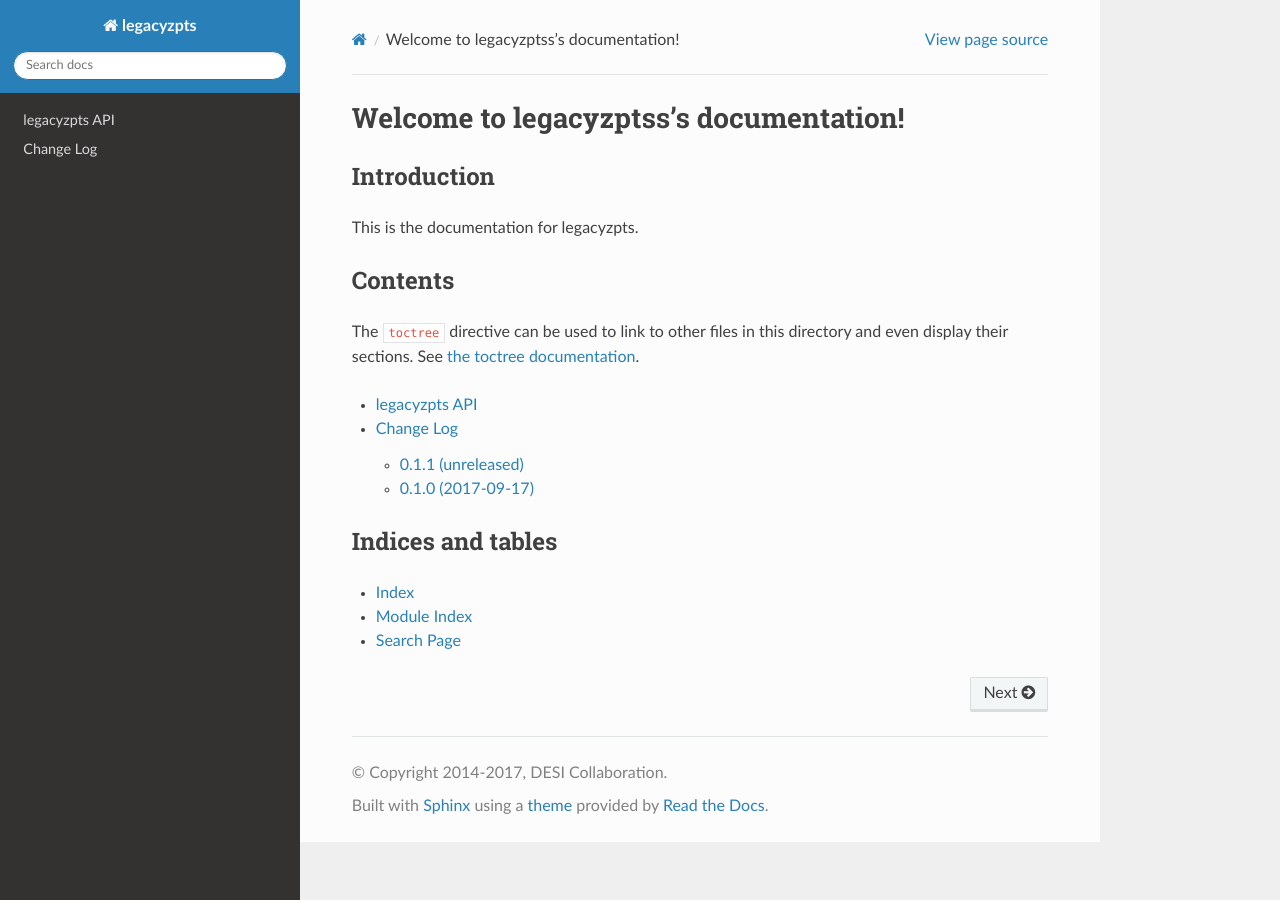
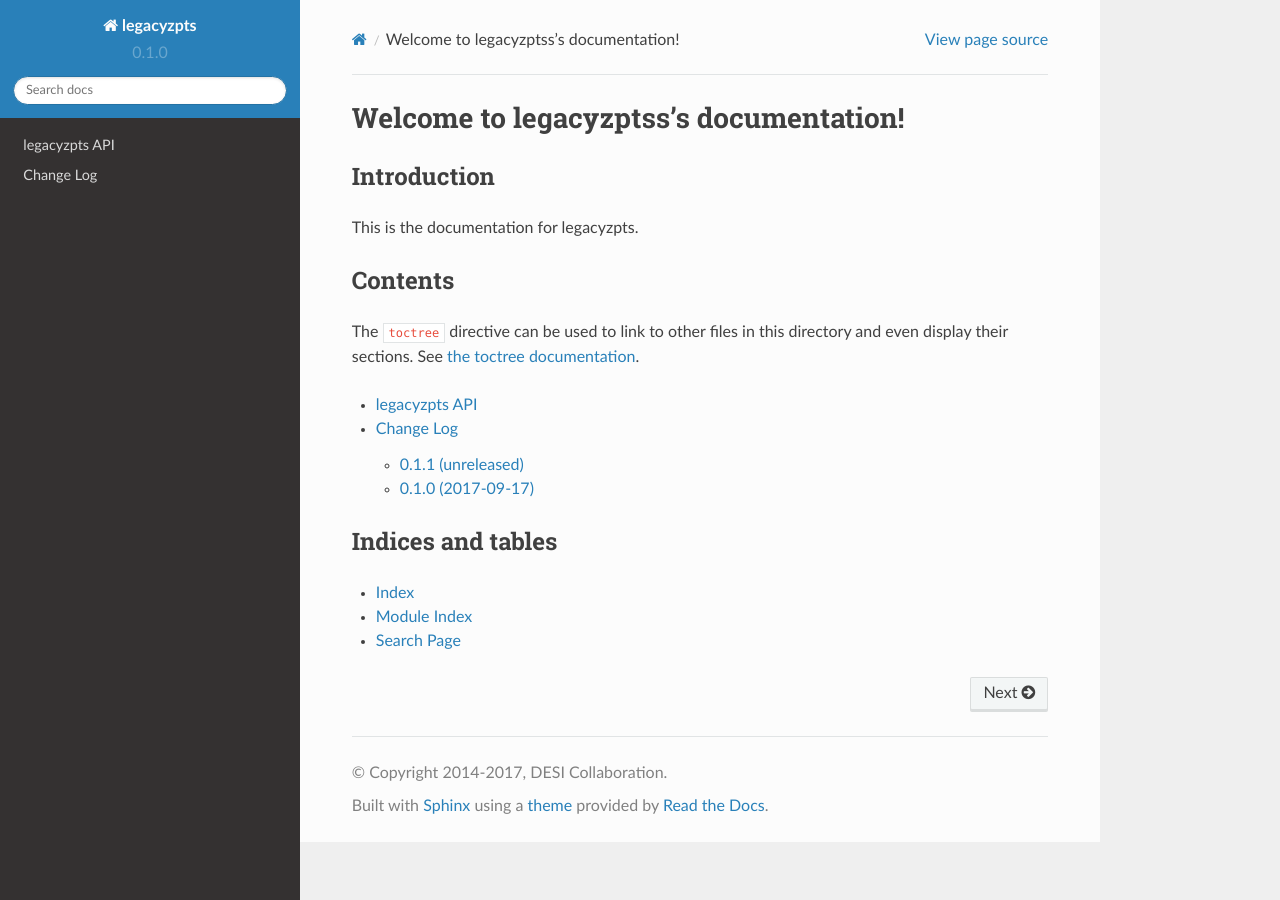
Before and after one commit to legacysurvey/legacyzpts, a Sphinx documentation site: the page built from doc/index.rst, in a window 1280 px wide. Built offline with Sphinx 7.4.7 and the Read the Docs theme 2.0.0, drawn with Linux system fonts in a browser that asks for light colours; the version number could not be read and is left out.

Commit message:
hardcoded version and release numbers in docs since crashing build

```diff
--- a/doc/conf.py
+++ b/doc/conf.py
@@ -83,9 +83,11 @@ __import__(project)
 package = sys.modules[project]
 
 # The short X.Y version.
-version = package.__version__.split('-', 1)[0]
+#version = package.__version__.split('-', 1)[0]
+version= '0.1.0'
 # The full version, including alpha/beta/rc tags.
-release = package.__version__
+#release = package.__version__
+release= '0.1.0'
 
 # The language for content autogenerated by Sphinx. Refer to documentation
 # for a list of supported languages.
```
